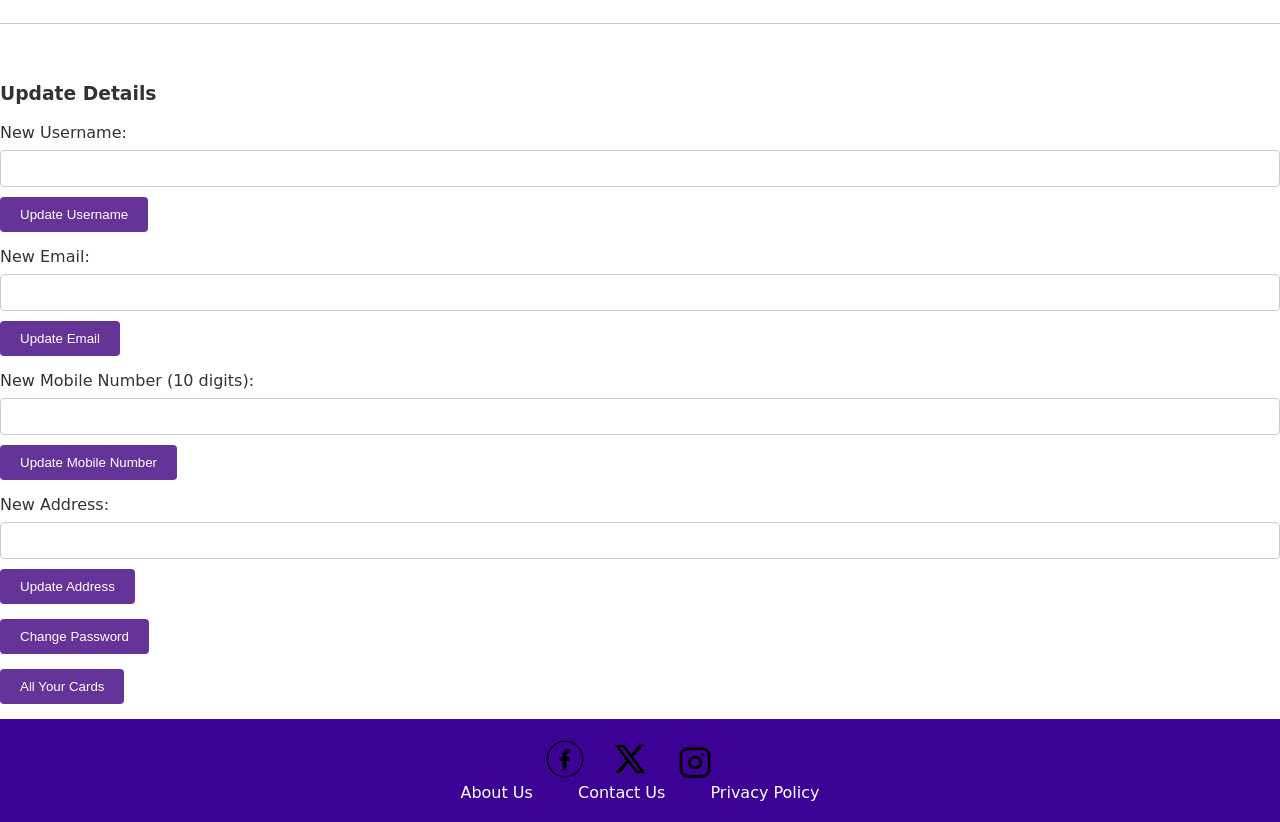
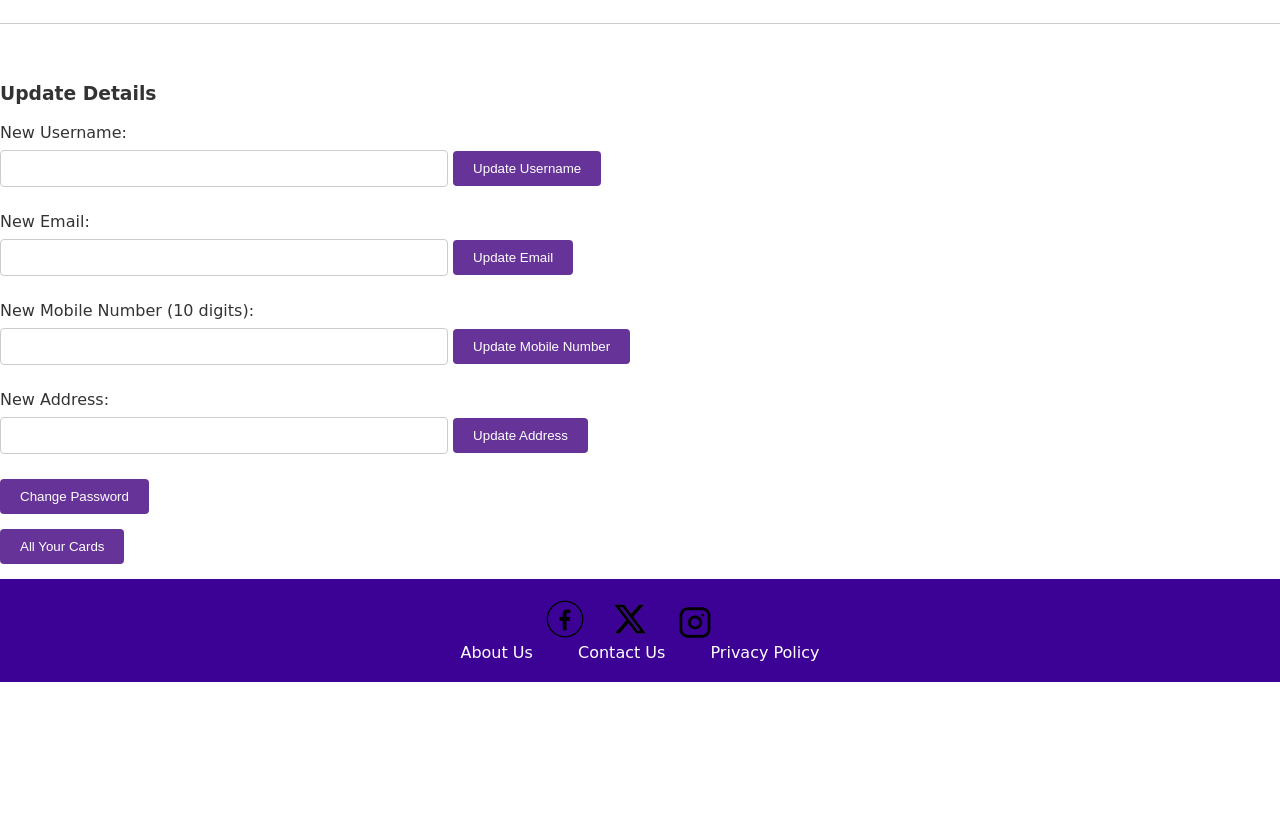
Before and after one commit to dannya123-blm/DVSP, a PHP site: page /public/dashboard.php in a window 1280 px wide. Shown: the part 402-1224 px from the top of the page. After the commit the page ends 1084 px from the top, so only its background shows below. Run offline with PHP 8.4, Linux system fonts and the light colour scheme; the visitor is signed in with stand-in values (Sample User, id 1); data that the repository does not hold is empty.

Commit message:
alot of changes

```diff
--- a/SoftwareENgineering&WebdevProject/css/dashboard.css
+++ b/SoftwareENgineering&WebdevProject/css/dashboard.css
@@ -35,7 +35,7 @@
 }
 
 .dashboard-input {
-    width: 100%;
+    width: 35%;
     padding: 10px;
     border: 1px solid #ccc;
     border-radius: 4px;
```
